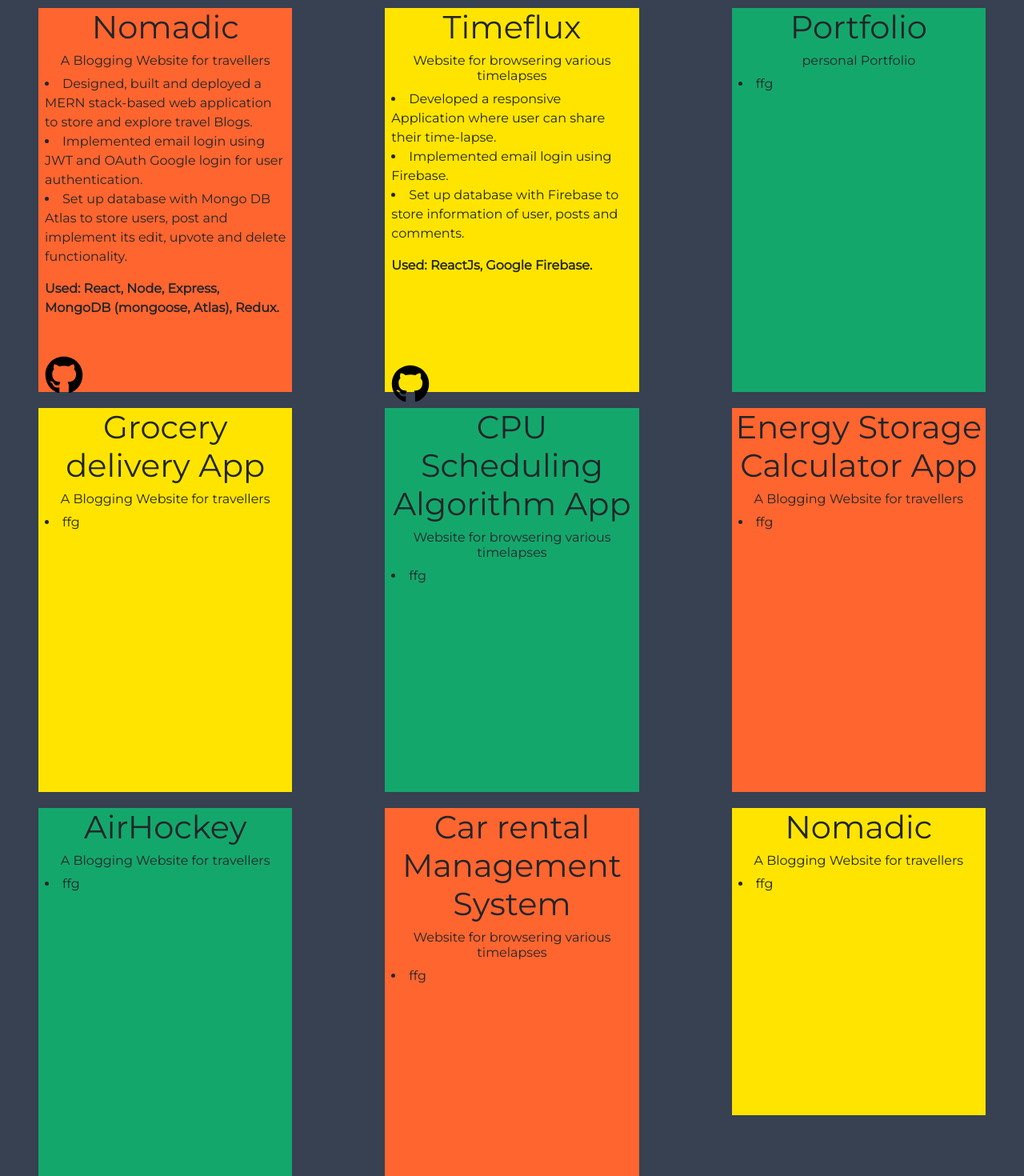
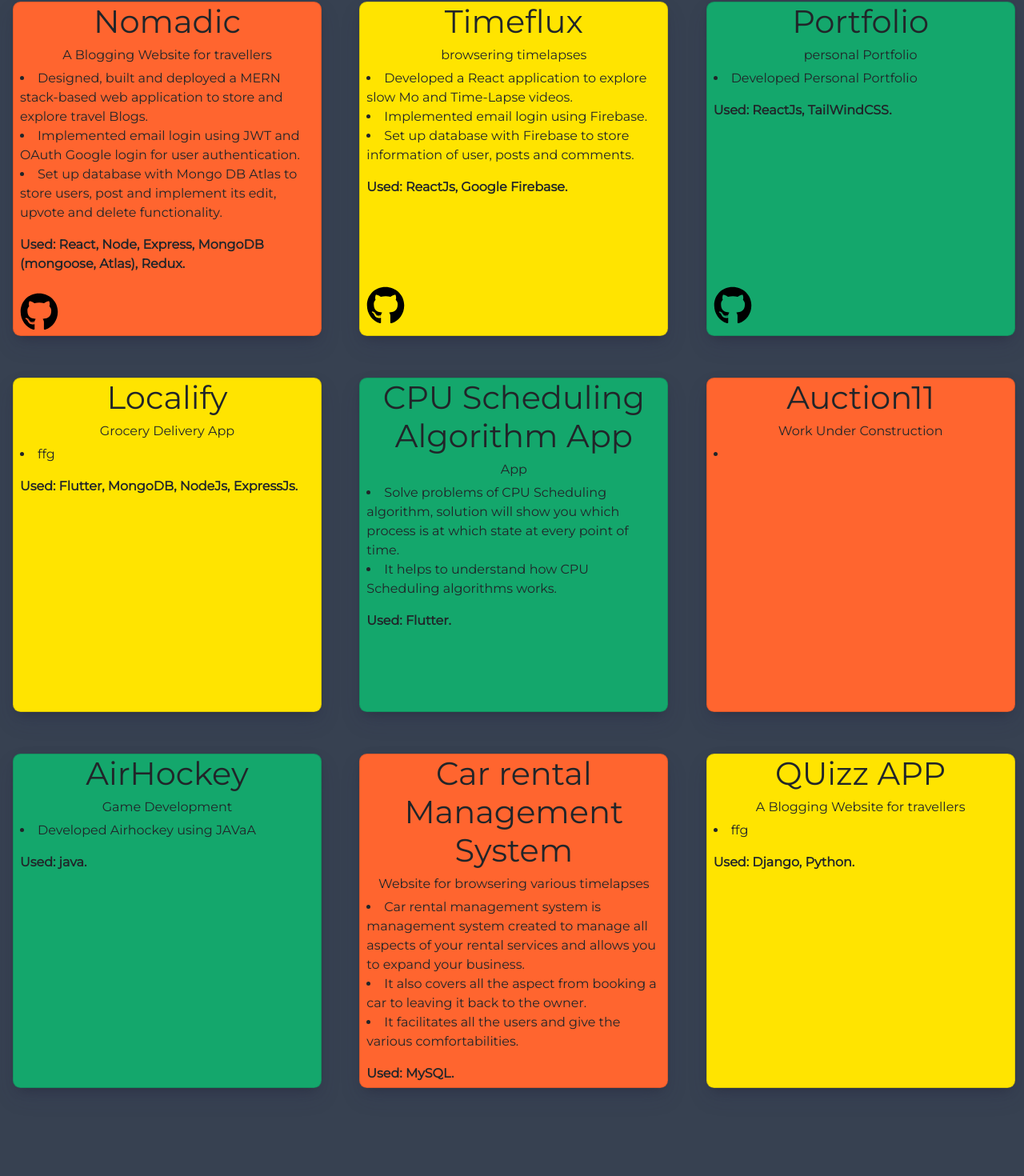
Before and after one commit to neevshah1273/neev3, a React (Create React App) app: page / in a window 1280 px wide. Shown: the part 950-2420 px from the top of the page at 80% size. Built offline with nearby package versions, Linux system fonts and the light colour scheme.

Commit message:
Project.js updated

```diff
--- a/package.json
+++ b/package.json
@@ -18,6 +18,7 @@
     "react": "^17.0.2",
     "react-copyright": "0.0.1",
     "react-dom": "^17.0.2",
+    "react-icons": "^4.2.0",
     "react-mailto": "^0.4.0",
     "react-preloaders": "^3.0.3",
     "react-router-dom": "^5.2.0",
--- a/src/App.js
+++ b/src/App.js
@@ -3,29 +3,24 @@ import Footer from './Components/Footer.js';
 import Home from "./Components/Home";
 import Projects from "./Components/Projects/Projects";
 import Skills from "./Components/Skills/Skills.js";
-import {
-  BrowserRouter as Router,
-  Switch,
-  Route,
-  Link
-} from "react-router-dom";
 import React from "react";
-import {Ripple} from 'react-preloaders';
+import {Sugar} from 'react-preloaders';
 
 function App() {
   return (
 
-    <Router>
-      {/* <Ripple/> */}
-      <body className="bg-gray-700 flex flex-col min-h-screen ">
-      <header className="fixed top-0 w-full">
-      <Navbar />
+    <div>
+        {/* <Sugar/> */}
+
+    <body className="bg-gray-700 flex flex-col min-h-screen ">
+      {<header className="top-0 w-full">
+        <Navbar />
       </header>
-
+       }
       <main className="flex-grow">
-      <Home/>
-      <Projects/>
-      <Skills/>
+        <Home/>
+        <Projects/>
+        <Skills/>
       </main>
 
       <footer className="fixed bottom-0 w-full">
@@ -33,7 +28,7 @@ function App() {
       </footer>
     </body>
 
-    </Router>
+    </div>
 
   );
 }
--- a/src/Components/Home.js
+++ b/src/Components/Home.js
@@ -9,9 +9,9 @@ const Home = () => {
             <div className="flex abc h-screen">
                 <div className="m-auto justify-center items-center align-middle">
                     <div className="align-middle content-center items-center m-auto my-auto headshot headshot-2"></div>
-                    <div className="my-7"></div>
+                    <div className="my-4"></div>
                     <div className="text-center text-4xl text-white">SDE</div>
-                    <div className="my-16"></div>
+                    <div className="my-10"></div>
                     <div className="flex">
                         <a href="mailto:neevshah1273@gmail.com">
                         <button className="flex-1 mx-4 bg-blue-500 hover:bg-blue-700 text-white  font-bold py-2 px-4 rounded-full inline-flex items-center
--- a/src/Components/Navbar.js
+++ b/src/Components/Navbar.js
@@ -5,15 +5,24 @@ import {Link} from 'react-router-dom';
 const Navbar= () => {
     return (
         <div className="bg-gray-900">
-            <div className=" ml-10  text-white text-4xl">
-                Neev
+
+            <div className=" ml-10 row-auto text-4xl italic space-x-10">
+                <a
+                    href="#projects"
+                    className="text-white"
+                >
+                    {"<Projects/>"}
+                    </a>
+                    <a
+                    href="#Skills"
+                    className="text-white"
+                >
+                    {"<Skills/>"}
+                    </a>
+
             </div>
             <div>
-                <a
-                    href="#projects"
-                >
-                    Projects
-                    </a>
+
             </div>
         </div>
     )
--- a/src/Components/Projects/Project.css
+++ b/src/Components/Projects/Project.css
@@ -10,6 +10,23 @@
     background-color: #14A76C
 }
 
-.h-120{
-    height : 30rem;
+.h-104{
+    height : 26rem;
 }
+
+
+.card {
+  //background: #fff;
+  width: 24em;
+  border-radius: 0.6em;
+  margin: 1em;
+  overflow: hidden;
+  cursor: pointer;
+  box-shadow: 0 13px 27px -5px hsla(240, 30.1%, 28%, 0.25), 0 8px 16px -8px hsla(0, 0%, 0%, 0.3), 0 -6px 16px -6px hsla(0, 0%, 0%, 0.03);
+  transition: all ease 200ms;
+}
+
+.card:hover {
+  transform: scale(1.03);
+  box-shadow: 0 13px 40px -5px hsla(240, 30.1%, 28%, 0.12), 0 8px 32px -8px hsla(0, 0%, 0%, 0.14), 0 -6px 32px -6px hsla(0, 0%, 0%, 0.02);
+}
--- a/src/Components/Projects/Projects.js
+++ b/src/Components/Projects/Projects.js
@@ -8,12 +8,12 @@ import {
 
 const Projects = () => {
     return (
-        <div className="pt-16 pb-8 " id="projects">
+        <div className="pb-8 " id="projects">
             <div className="text-5xl text-white self-center items-center justify-center content-center text-center">
                 Projects
             </div>
             <div className="mt-5 grid sm:grid-cols-1 md:grid-cols-2 lg:grid-cols-3 gap-5">
-                <div className="bg-1 mx-12 h-120">
+                <div className="bg-1 h-104 card">
                     <h1 className="self-center content-center text-center">
                     Nomadic
                     </h1>
@@ -35,7 +35,7 @@ const Projects = () => {
                         <div className="font-bold">
                             Used: React, Node, Express, MongoDB (mongoose, Atlas), Redux.
                         </div>
-                        <div className="pt-12">
+                        <div className="pt-4">
                         <a href="https://github.com/neevshah1273/Nomadic">
                             <FontAwesomeIcon icon={faGithub} color="#000" className="fa-3x" />
                         </a>
@@ -43,17 +43,17 @@ const Projects = () => {
                     </div>
 
                 </div>
-                <div className="bg-2 mx-12 h-120">
+                <div className="bg-2 h-104 card">
                 <h1 className="self-center content-center text-center">
                     Timeflux
                     </h1>
                     <h6 className="self-center content-center text-center">
-                        Website for browsering various timelapses
+                        browsering timelapses
                     </h6>
                     <div className="mx-2">
                         <ul className="list-disc list-inside">
                             <li>
-                                Developed a responsive Application where user can share their time-lapse.
+                                Developed a React application to explore slow Mo and Time-Lapse videos.
                             </li>
                             <li>
                                 Implemented email login using Firebase.
@@ -72,7 +72,7 @@ const Projects = () => {
                         </div>
                     </div>
                 </div>
-                <div className="bg-3 mx-12 h-120">
+                <div className="bg-3 h-104 card">
                 <h1 className="self-center content-center text-center">
                     Portfolio
                     </h1>
@@ -82,14 +82,122 @@ const Projects = () => {
                     <div className="mx-2">
                         <ul className="list-disc list-inside">
                             <li>
+                                Developed Personal Portfolio
+                            </li>
+                        </ul>
+                        <div className="font-bold">
+                            Used: ReactJs, TailWindCSS.
+                        </div>
+                        <div className="pt-52">
+                        <a href="">
+                            <FontAwesomeIcon icon={faGithub} color="#000" className="fa-3x" />
+                        </a>
+                        </div>
+                    </div>
+
+                </div>
+                <div className="bg-2 h-104 card">
+                    <h1 className="self-center content-center text-center">
+                        Localify
+                    </h1>
+                    <h6 className="self-center content-center text-center">
+                        Grocery Delivery App
+                    </h6>
+                    <div className="mx-2">
+                        <ul className="list-disc list-inside">
+                            <li>
                                 ffg
+                            </li>
+                        </ul>
+                        <div className="font-bold">
+                            Used: Flutter, MongoDB, NodeJs, ExpressJs.
+                        </div>
+                    </div>
+
+                </div>
+                <div className="bg-3 h-104 card">
+                <h1 className="self-center content-center text-center">
+                    CPU Scheduling Algorithm App
+                    </h1>
+                    <h6 className="self-center content-center text-center">
+                        App
+                    </h6>
+                    <div className="mx-2">
+                        <ul className="list-disc list-inside">
+                            <li>
+                            Solve problems of CPU Scheduling algorithm, solution will show you which process is at which state at every point of time.
+                            </li>
+                            <li>
+                            It helps to understand how CPU Scheduling algorithms works.
+                            </li>
+                        </ul>
+                        <div className="font-bold">
+                            Used: Flutter.
+                        </div>
+                    </div>
+                </div>
+                <div className="bg-1 h-104 card">
+                <h1 className="self-center content-center text-center">
+                    Auction11
+                    </h1>
+                    <h6 className="self-center content-center text-center">
+                        Work Under Construction
+                    </h6>
+                    <div className="mx-2">
+                        <ul className="list-disc list-inside">
+                            <li>
+
                             </li>
                         </ul>
                     </div>
                 </div>
-                <div className="bg-2 mx-12 h-120">
+                <div className="bg-3 h-104 card">
                     <h1 className="self-center content-center text-center">
-                        Grocery delivery App
+                    AirHockey
+                    </h1>
+                    <h6 className="self-center content-center text-center">
+                        Game Development
+                    </h6>
+                    <div className="mx-2">
+                        <ul className="list-disc list-inside">
+                            <li>
+                                Developed Airhockey using JAVaA
+                            </li>
+                        </ul>
+                        <div className="font-bold">
+                            Used: java.
+                        </div>
+                    </div>
+
+                </div>
+                <div className="bg-1 h-104 card">
+                <h1 className="self-center content-center text-center">
+                    Car rental Management System
+                    </h1>
+                    <h6 className="self-center content-center text-center">
+                        Website for browsering various timelapses
+                    </h6>
+                    <div className="mx-2">
+                        <ul className="list-disc list-inside">
+                            <li>
+                            Car rental management system is management system created to manage all aspects of your rental services and allows you to expand your business.
+                            </li>
+                            <li>
+                            It also covers all the aspect from booking a car to leaving it back to the owner.
+                            </li>
+                            <li>
+                            It facilitates all the users and give the various comfortabilities.
+                            </li>
+                        </ul>
+                        <div className="font-bold">
+                            Used: MySQL.
+                        </div>
+                    </div>
+
+                </div>
+                <div className="bg-2 h-104 card">
+                <h1 className="self-center content-center text-center">
+                    QUizz APP
                     </h1>
                     <h6 className="self-center content-center text-center">
                         A Blogging Website for travellers
@@ -100,83 +208,10 @@ const Projects = () => {
                                 ffg
                             </li>
                         </ul>
-                    </div>
+                        <div className="font-bold">
+                            Used: Django, Python.
+                        </div>
 
-                </div>
-                <div className="bg-3 mx-12 h-120">
-                <h1 className="self-center content-center text-center">
-                    CPU Scheduling Algorithm App
-                    </h1>
-                    <h6 className="self-center content-center text-center">
-                        Website for browsering various timelapses
-                    </h6>
-                    <div className="mx-2">
-                        <ul className="list-disc list-inside">
-                            <li>
-                                ffg
-                            </li>
-                        </ul>
-                    </div>
-                </div>
-                <div className="bg-1 mx-12 h-120">
-                <h1 className="self-center content-center text-center">
-                    Energy Storage Calculator App
-                    </h1>
-                    <h6 className="self-center content-center text-center">
-                        A Blogging Website for travellers
-                    </h6>
-                    <div className="mx-2">
-                        <ul className="list-disc list-inside">
-                            <li>
-                                ffg
-                            </li>
-                        </ul>
-                    </div>
-                </div>
-                <div className="bg-3 mx-12 h-120">
-                    <h1 className="self-center content-center text-center">
-                    AirHockey
-                    </h1>
-                    <h6 className="self-center content-center text-center">
-                        A Blogging Website for travellers
-                    </h6>
-                    <div className="mx-2">
-                        <ul className="list-disc list-inside">
-                            <li>
-                                ffg
-                            </li>
-                        </ul>
-                    </div>
-
-                </div>
-                <div className="bg-1 mx-12 h-120">
-                <h1 className="self-center content-center text-center">
-                    Car rental Management System
-                    </h1>
-                    <h6 className="self-center content-center text-center">
-                        Website for browsering various timelapses
-                    </h6>
-                    <div className="mx-2">
-                        <ul className="list-disc list-inside">
-                            <li>
-                                ffg
-                            </li>
-                        </ul>
-                    </div>
-                </div>
-                <div className="bg-2 mx-12 h-96">
-                <h1 className="self-center content-center text-center">
-                    Nomadic
-                    </h1>
-                    <h6 className="self-center content-center text-center">
-                        A Blogging Website for travellers
-                    </h6>
-                    <div className="mx-2">
-                        <ul className="list-disc list-inside">
-                            <li>
-                                ffg
-                            </li>
-                        </ul>
                     </div>
                 </div>
             </div>
--- a/src/index.js
+++ b/src/index.js
@@ -5,6 +5,7 @@ import App from './App';
 
 ReactDOM.render(
   <React.StrictMode>
+    {/* <Ripple/> */}
     <App />
   </React.StrictMode>,
   document.getElementById('root')
```
Also changed, not shown: 1 other file (tests, documents, lock files or other folders).
